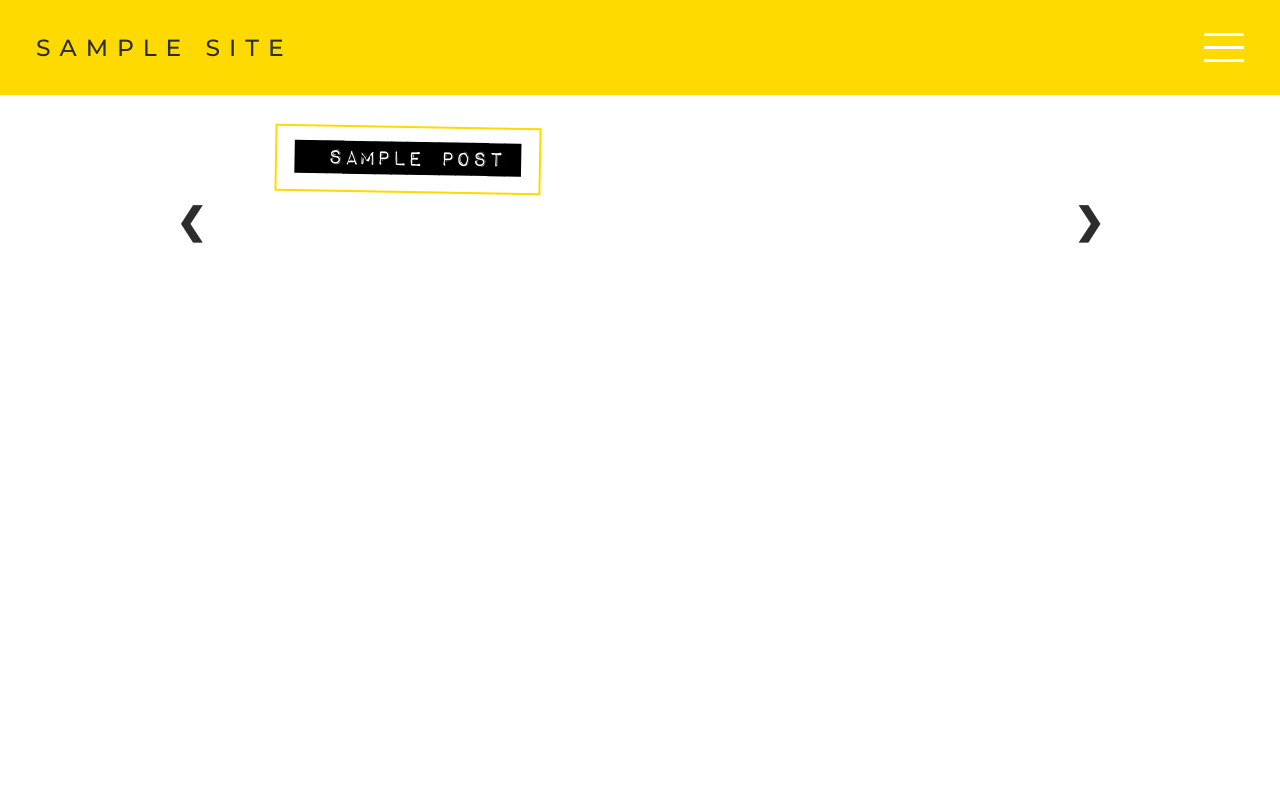
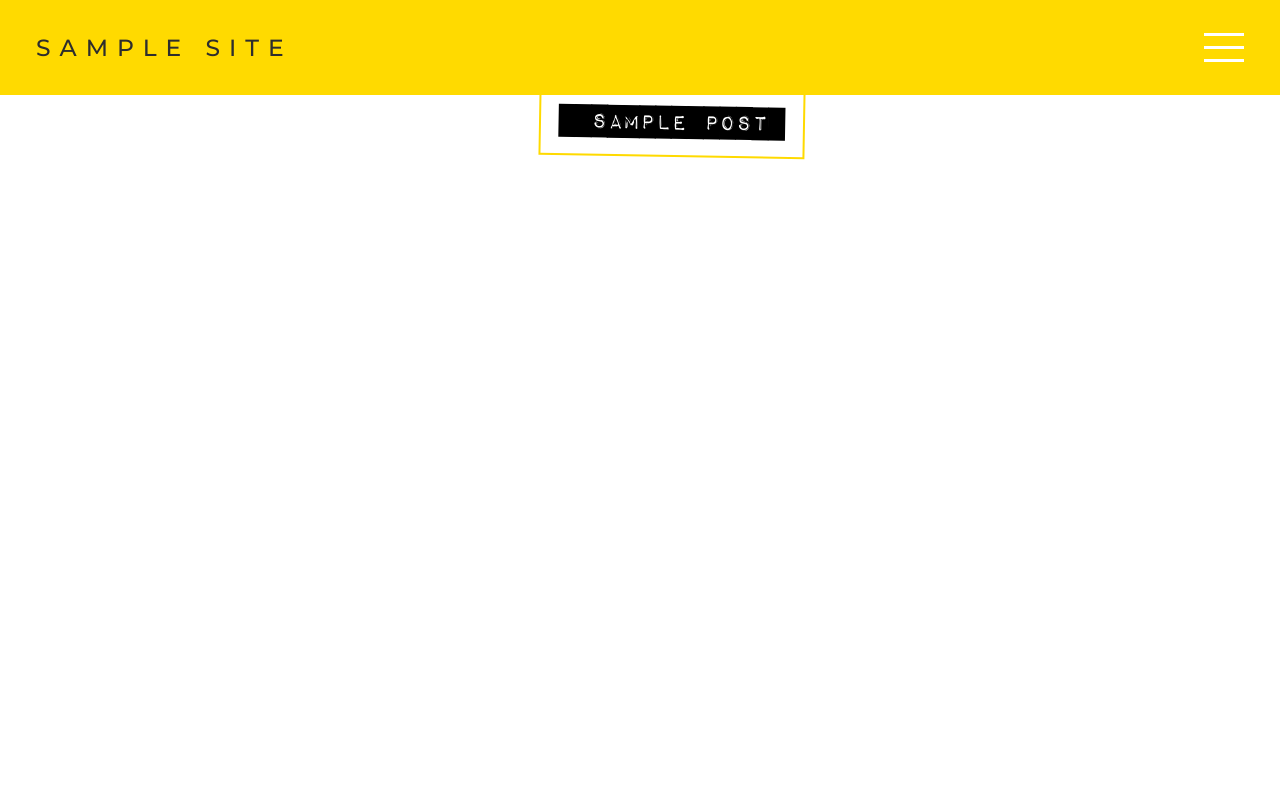
Before and after one commit to BraisCaoWeb/MariaAda, a WordPress theme: template themes/maria-ada/page-sketchbook.php in a window 1280 px wide. Run offline with PHP 8.4 and a stand-in for WordPress, Linux system fonts and the light colour scheme; the site name, menu and one post (Sample post) are stand-ins, and other content is empty; some libraries are stand-ins or nearby versions.

Commit message:
A medias

```diff
--- a/themes/maria-ada/functions.php
+++ b/themes/maria-ada/functions.php
@@ -111,10 +111,13 @@ function maria_ada_scripts() {
 	wp_enqueue_style( 'maria-ada-style', get_stylesheet_uri() );
 	wp_enqueue_style( 'fonts', get_template_directory_uri() . '/css/fonts.css' );
 	wp_enqueue_style( 'font-awesome', get_template_directory_uri() . '/css/all.css' );
+	wp_enqueue_style( 'lightslider', get_template_directory_uri() . '/css/lightslider.css' );
 
 	wp_enqueue_script( 'maria-ada-navigation', get_template_directory_uri() . '/js/navigation.js', array(), '20151215', true );
 
 	wp_enqueue_script( 'maria-ada-scripts-main', get_template_directory_uri() . '/js/main.min.js', array(), false, true);
+
+	wp_enqueue_script( 'maria-ada-lightslider', get_template_directory_uri() . '/js/lightslider.js', array('jquery'), null, false);
 
 	wp_enqueue_script( 'maria-ada-skip-link-focus-fix', get_template_directory_uri() . '/js/skip-link-focus-fix.js', array(), '20151215', true );
 
--- a/themes/maria-ada/js/main.js
+++ b/themes/maria-ada/js/main.js
@@ -63,7 +63,7 @@ document.addEventListener("DOMContentLoaded", function() {
 
 //SKETCHBOOK--------------------------------------
 
-document
+/* document
     .querySelector(".sketchbook__prev")
     .addEventListener("click", function() {
         plusSlides(-2);
@@ -95,4 +95,4 @@ function showSlides(n) {
     }
     slides[slideIndex - 1].style.display = "block";
     slides[slideIndex].style.display = "block";
-}
+} */
--- a/themes/maria-ada/page-sketchbook.php
+++ b/themes/maria-ada/page-sketchbook.php
@@ -16,7 +16,8 @@
             <?php the_title() ?>&nbsp;
         </h2>
         <div class="sketchbook__slider">
-            <?php
+            <ul id="lightSlider">
+                <?php
 
         foreach( $gallery as $image_url ) {
             $originalImageUrl = substr($image_url, 0, -12) . '.jpg';//Conseguir la URL de la imagen original a partir de la thumbnail 'str_replace('-150x150', '', $image_url);'
@@ -25,19 +26,22 @@
             $img_srcset = wp_get_attachment_image_srcset( $imageID, 'full' );
             ?>
 
-            <div class="sketchbook__slide">
-                <img src="<?php echo esc_attr($imageURL)?>" class="sketchbook__image" srcset="<?php echo esc_attr( $img_srcset );?>"
-                    sizes="60vw" alt="">
-            </div>
-            <?php }
+                <li class="sketchbook__slide">
+                    <img src="<?php echo esc_attr($imageURL)?>" class="sketchbook__image" srcset="<?php echo esc_attr( $img_srcset );?>"
+                        sizes="60vw" alt="">
+                </li>
+                <?php }
         }
         ?>
-            <a class="sketchbook__prev">&#10094;</a>
-            <a class="sketchbook__next">&#10095;</a>
+            </ul>
         </div>
     </section>
 </div>
-<script>
-
+<script type="text/javascript">
+    jQuery(function ($) {
+        $(document).ready(function () {
+            $("#lightSlider").lightSlider();
+        });
+    });
 </script>
 <?php get_footer() ?>
--- a/themes/maria-ada/style.css
+++ b/themes/maria-ada/style.css
@@ -1473,57 +1473,3 @@ body {
     .description__cv {
       width: 100%;
       margin-top: 2rem; } }
-
-/* Position the image container (needed to position the left and right arrows) */
-.sketchbook {
-  width: 75%;
-  margin-top: 4rem; }
-  .sketchbook__slider {
-    margin-top: 4rem;
-    width: 100%;
-    position: relative;
-    display: flex; }
-  .sketchbook__slide {
-    flex-basis: 50%;
-    display: none;
-    transition: 1s;
-    -webkit-animation-name: fade;
-    -webkit-animation-duration: 1.5s;
-    animation-name: fade;
-    animation-duration: 1.5s; }
-  .sketchbook__image {
-    width: 100%; }
-
-/* Next & previous buttons */
-.sketchbook__prev,
-.sketchbook__next {
-  cursor: pointer;
-  position: absolute;
-  top: 50%;
-  width: auto;
-  padding: 16px;
-  margin-top: -50px;
-  color: #2d2d2d;
-  font-weight: bold;
-  font-size: 4rem;
-  border-radius: 0 3px 3px 0;
-  user-select: none;
-  -webkit-user-select: none;
-  transition: all 0.5s; }
-
-/* Position the "next button" to the right */
-.sketchbook__next {
-  right: 0;
-  border-radius: 3px 0 0 3px; }
-
-/* On hover, add a black background color with a little bit see-through */
-.sketchbook__prev:hover,
-.sketchbook__next:hover {
-  color: #ffda00;
-  background-color: rgba(0, 0, 0, 0.8); }
-
-@keyframes fade {
-  from {
-    opacity: 0.2; }
-  to {
-    opacity: 1; } }
```
Also changed, not shown: themes/maria-ada/sass/pages/_sketchbook.scss (deleted, +0 -65 lines), themes/maria-ada/js/main.min.js.
